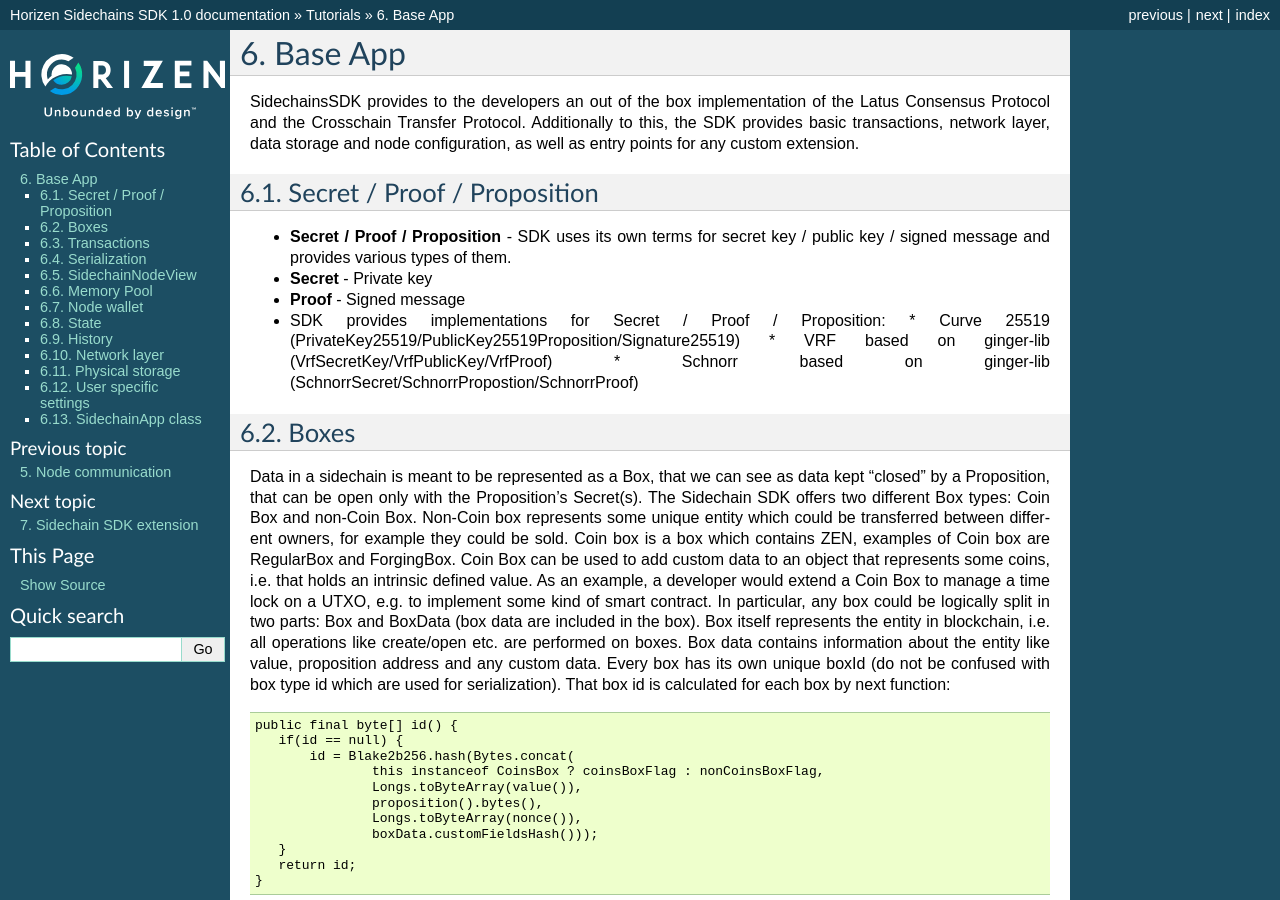
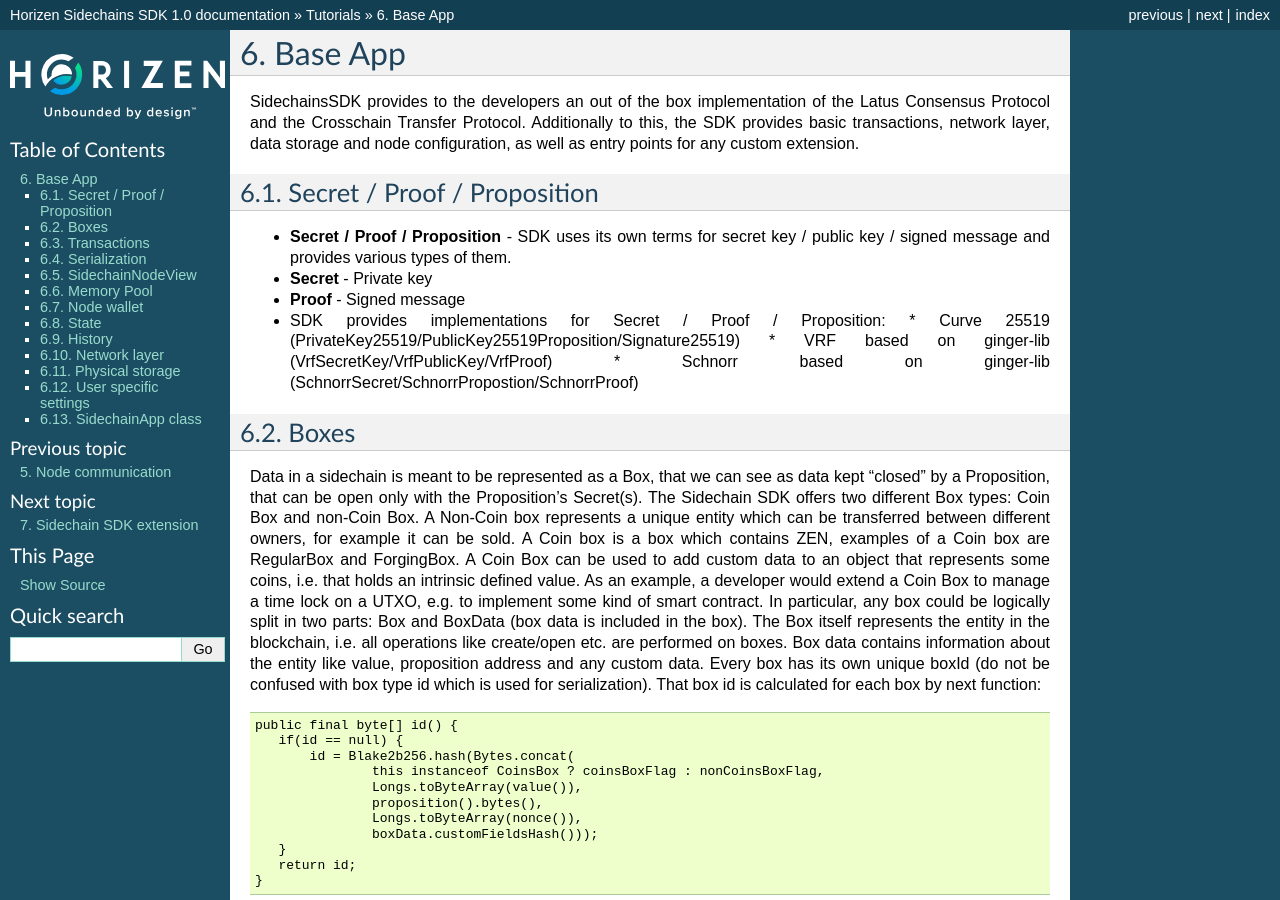
Before and after one commit to megaluck/documentation, a Sphinx documentation site: the page built from docs/introduction/06-Base-App.rst, in a window 1280 px wide and 900 px high. Built offline with Sphinx 7.4.7, drawn with Linux system fonts in a browser that asks for light colours; pages that are not in the unit, such as notebooks, are missing from menus.

Commit message:
language changes

```diff
--- a/docs/introduction/06-Base-App.rst
+++ b/docs/introduction/06-Base-App.rst
@@ -22,13 +22,13 @@
 *****
 
 Data in a sidechain is meant to be represented as a Box, that we can see as data kept “closed” by a Proposition, that can be open only with the Proposition’s Secret(s).
-The Sidechain SDK offers two different Box types: Coin Box and non-Coin Box. Non-Coin box represents some unique entity which could be transferred between different owners,
-for example they could be sold. Coin box is a box which contains ZEN, examples of Coin box are RegularBox and ForgingBox. Coin Box can be used to add custom data to an object
+The Sidechain SDK offers two different Box types: Coin Box and non-Coin Box. A Non-Coin box represents a unique entity which can be transferred between different owners,
+for example it can be sold. A Coin box is a box which contains ZEN, examples of a Coin box are RegularBox and ForgingBox. A Coin Box can be used to add custom data to an object
 that represents some coins, i.e. that holds an intrinsic defined value. As an example, a developer would extend a Coin Box to manage a time lock on a UTXO, e.g. to implement
 some kind of smart contract.
-In particular, any box could be logically split in two parts: Box and BoxData (box data are included in the box). Box itself represents the entity in blockchain,
+In particular, any box could be logically split in two parts: Box and BoxData (box data is included in the box). The Box itself represents the entity in the blockchain,
 i.e. all operations like create/open etc. are performed on boxes. Box data contains information about the entity like value, proposition address and any custom data.
-Every box has its own unique boxId (do not be confused with box type id which are used for serialization). That box id is calculated for each box by next function:
+Every box has its own unique boxId (do not be confused with box type id which is used for serialization). That box id is calculated for each box by next function:
 
 ::
 
```
